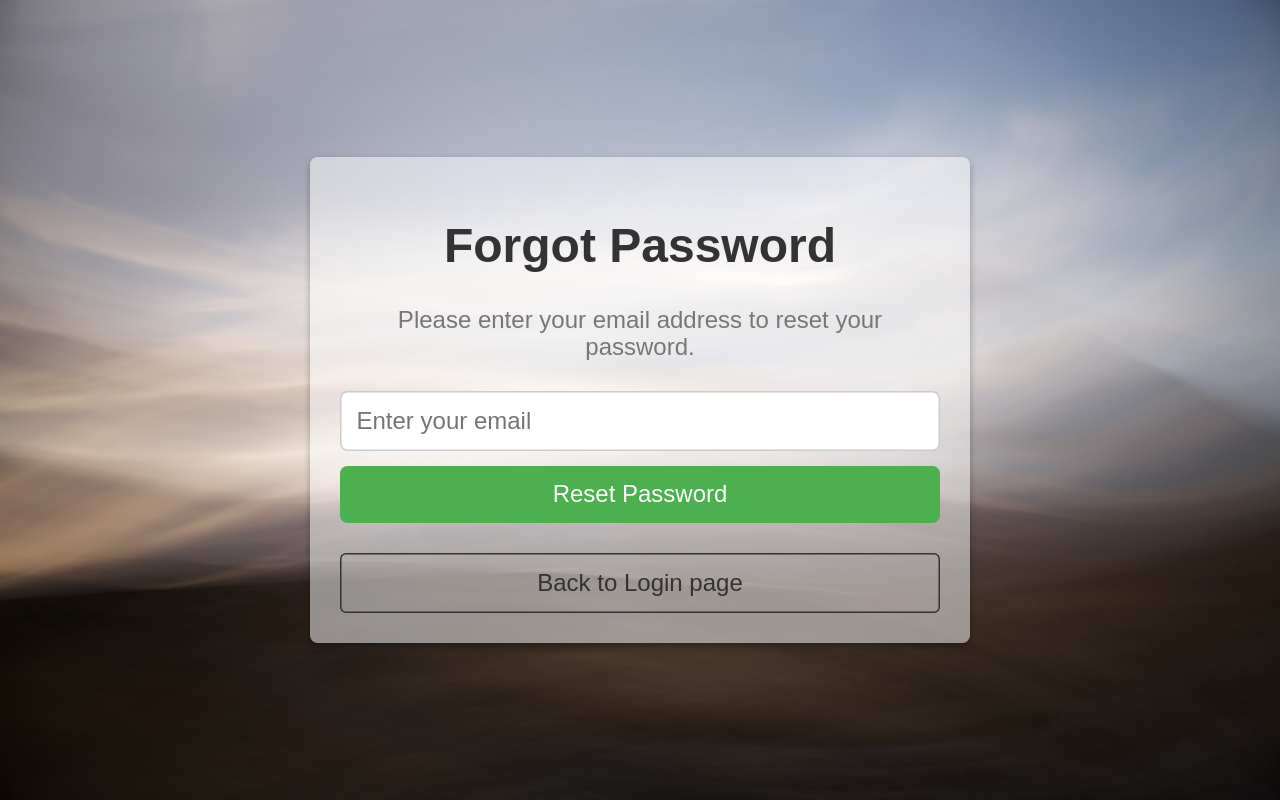
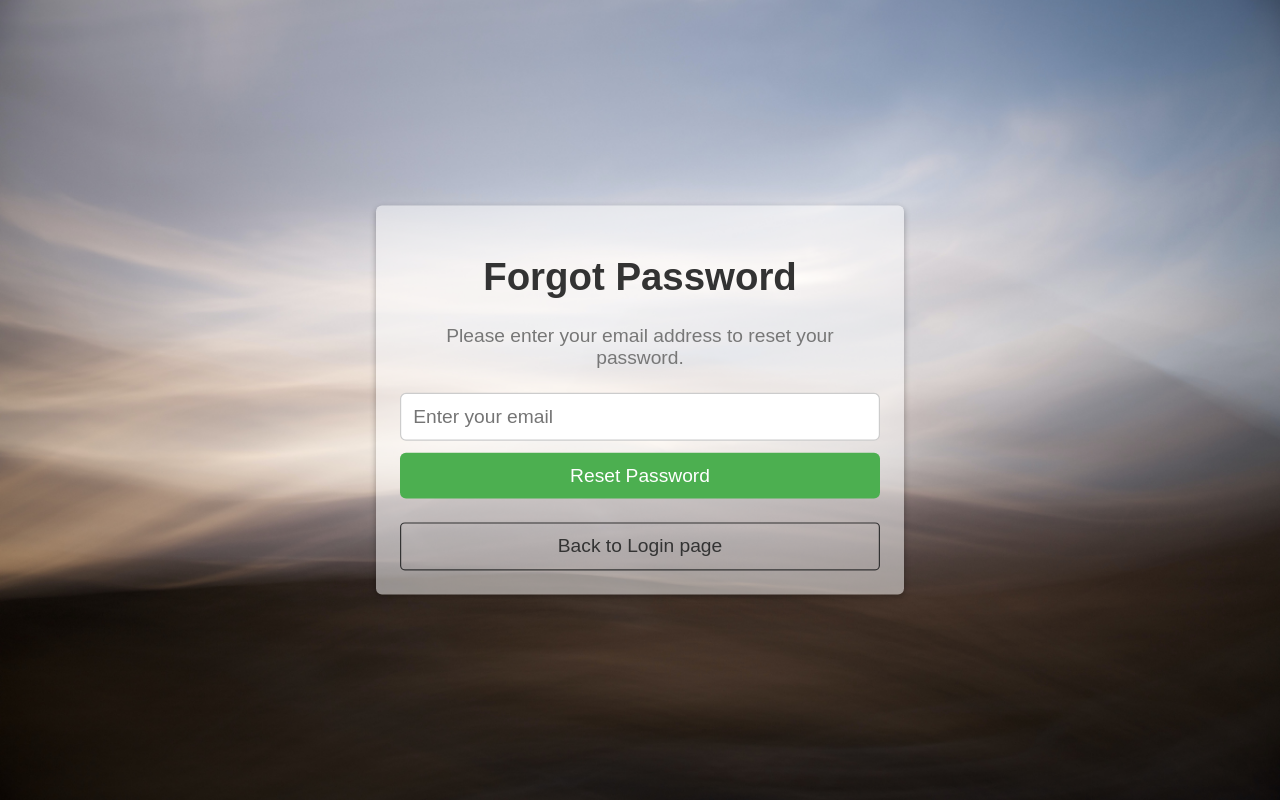
Before and after one commit to thew0lfs/onepagewebsite, a PHP site: the page made by Login & Registration/forget-password.html in a window 1280 px wide, with the pointer over the restyled element. Run offline with PHP 8.4, Linux system fonts and the light colour scheme.

Commit message:
Update forget-password.css
Fixed hover issue

```diff
--- a/Login & Registration/forget-password.css
+++ b/Login & Registration/forget-password.css
@@ -22,7 +22,7 @@ body {
 }
 
 .container:hover {
-  transform: scale(1.5);
+  transform: scale(1.2);
 }
 
 
```
